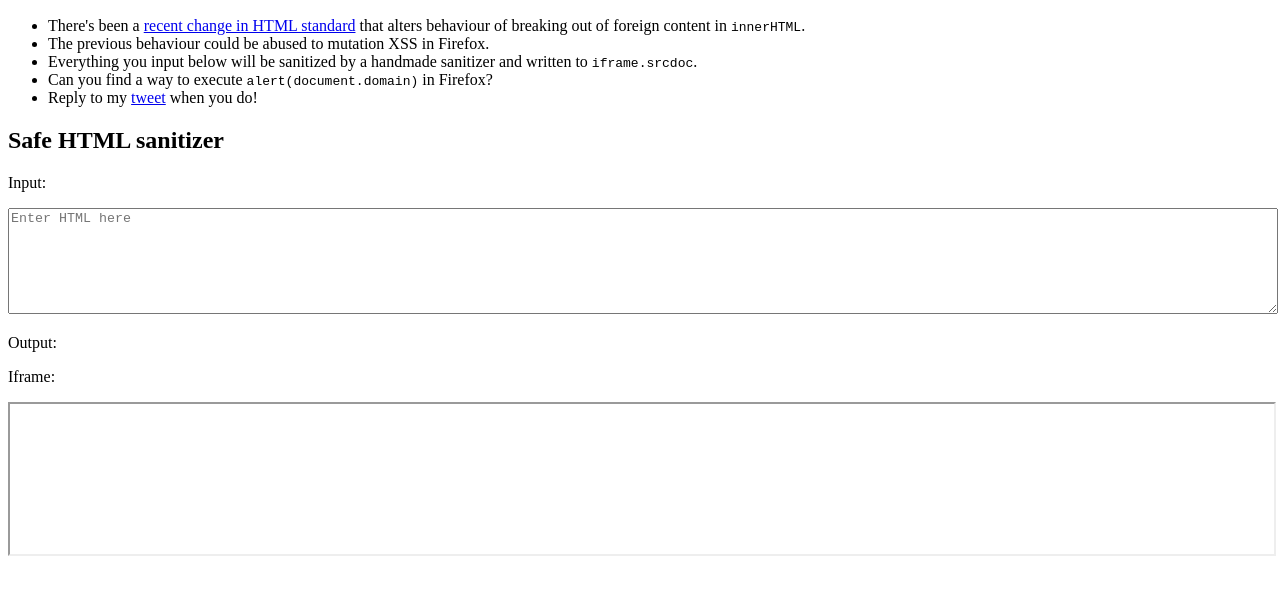
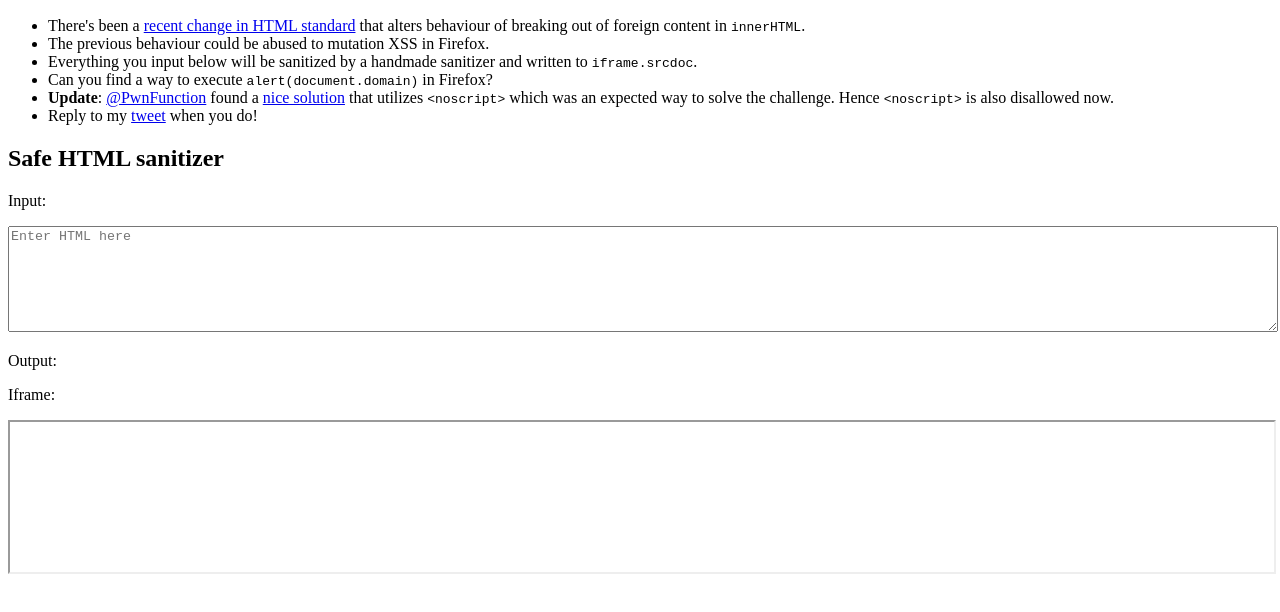
Before and after one commit to securityMB/securityMB.github.io, a plain HTML site: page xss/5/index.html in a window 1280 px wide. Shown: the part 110-722 px from the top of the page. Drawn offline with nearby package versions, Linux system fonts and the light colour scheme.

Commit message:
Add noscript to blocked tags in challenge 5

```diff
--- a/xss/5/index.html
+++ b/xss/5/index.html
@@ -26,6 +26,16 @@
     <li>
       Can you find a way to execute <code>alert(document.domain)</code> in
       Firefox?
+    </li>
+    <li>
+      <b>Update</b>:
+      <a href="https://twitter.com/PwnFunction">@PwnFunction</a> found a
+      <a href="https://twitter.com/PwnFunction/status/1367014227764862979"
+        >nice solution</a
+      >
+      that utilizes <code>&lt;noscript></code> which was an expected way to
+      solve the challenge. Hence <code>&lt;noscript></code> is also disallowed
+      now.
     </li>
     <li>
       Reply to my
@@ -66,7 +76,7 @@
 
     // Remove tags that are known to cause trouble
     const BLOCKED_TAGS =
-      "script, style, template, form, applet, object, mglyph, malignmark";
+      "script, style, template, form, applet, object, mglyph, malignmark, noscript";
     Array.from(content.querySelectorAll(BLOCKED_TAGS)).forEach((element) =>
       element.remove()
     );
```
